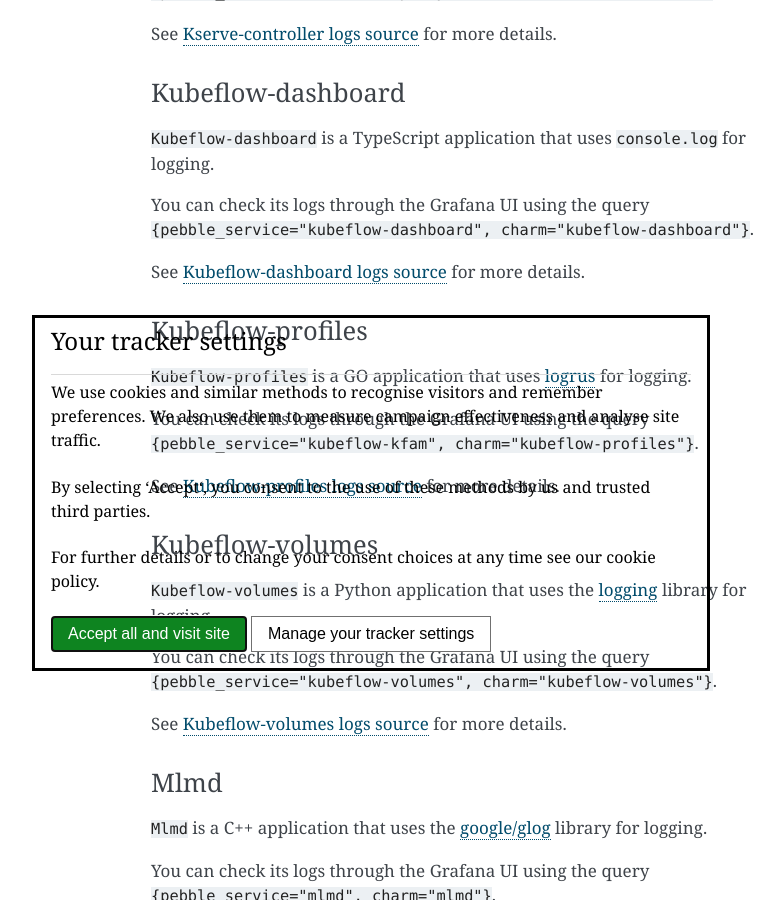
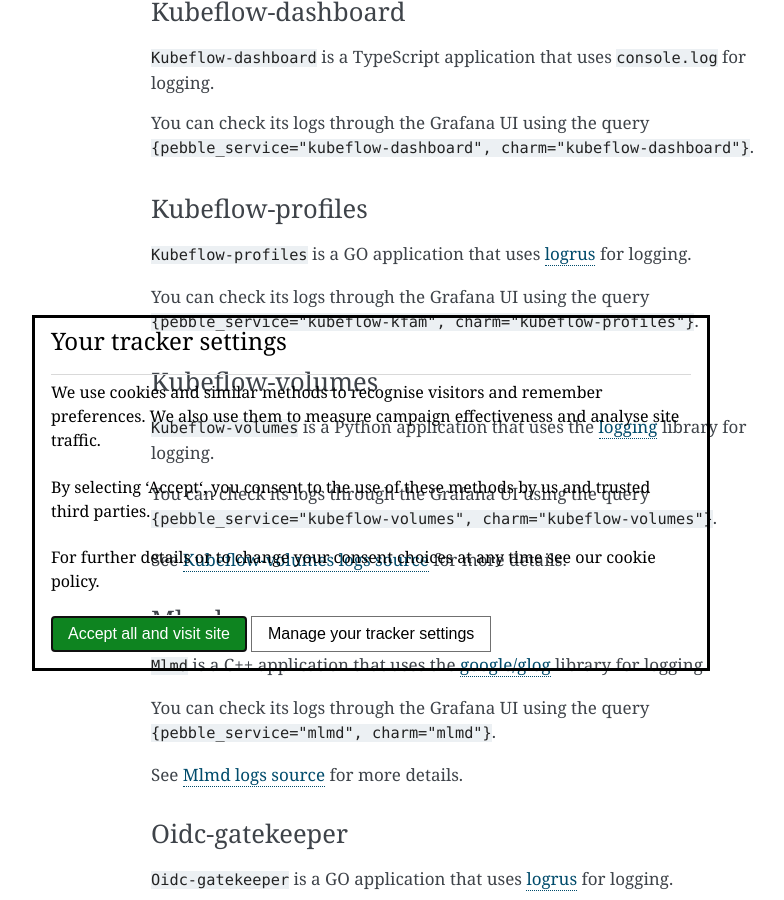
Before and after one commit to canonical/charmed-kubeflow-documentation, a Sphinx documentation site: the page built from docs/reference/monitoring/loki-logs.rst, in a window 1280 px wide and 900 px high, scrolled down 4637 px. Shown: the whole window, without its empty margins (269-1053 px from the left). Built offline with Sphinx 7.4.7, drawn with Linux system fonts in a browser that asks for light colours; some of the changed text lies outside the part shown.

Commit message:
[docs] Fixing broken links (#14)
* [docs] Fixing broken links

* Fixing broken links pending

```diff
--- a/docs/explanation/security/authorisation.rst
+++ b/docs/explanation/security/authorisation.rst
@@ -17,7 +17,7 @@
 
 * Kubeflow Profiles: a `K8s Custom Resource Definition (CRD) <https://kubernetes.io/docs/concepts/extend-kubernetes/api-extension/custom-resources/#customresourcedefinitions>`_ that provides namespace isolation based on K8s RBAC. Profiles are owned by single users, but can have multiple contributors with view and/or edit access.
   * Profiles are managed by the Kubeflow profiles controller, implemented by the `kubeflow-profiles charm <https://charmhub.io/kubeflow-profiles>`_.
-  * Contributors are managed by the `Kubeflow Access Management API (KFAM) <https://github.com/kubeflow/kubeflow/tree/master/components/access-management>`_, also implemented by the ``kubeflow-profiles`` charm.
+  * Contributors are managed by the Kubeflow Access Management API (KFAM), also implemented by the ``kubeflow-profiles`` charm.
 * K8s RBAC.
 * K8s ``SubjectAccessReview`` API, see `Authorization <https://kubernetes.io/docs/reference/access-authn-authz/authorization/#request-attributes-used-in-authorization>`_ for more information.
 * `Istio Authorization Policies <https://istio.io/latest/docs/reference/config/security/authorization-policy/>`_.
--- a/docs/how-to/manage/configure-notebook-page.rst
+++ b/docs/how-to/manage/configure-notebook-page.rst
@@ -233,7 +233,7 @@
 Create default configurations with PodDefaults
 ----------------------------------------------
 
-You can use `PodDefaults <https://github.com/kubeflow/kubeflow/blob/master/components/admission-webhook/README.md>`_ to inject common data and/or configuration to several notebooks at the same time.
+You can use PodDefaults to inject common data and/or configuration to several notebooks at the same time.
 PodDefaults is a namespaced custom resource that defines the configuration to be overlaid on a Pod.
 Each user has access only to the PodDefaults defined in their own namespace. Users can create their own PodDefaults.
 Administrators can provide PodDefaults to users by adding them to the user's namespaces.
--- a/docs/how-to/use/leverage-poddefaults.rst
+++ b/docs/how-to/use/leverage-poddefaults.rst
@@ -4,7 +4,7 @@
 ====================
 
 This guide explains how to apply some common configurations to `Pods <https://kubernetes.io/docs/concepts/workloads/pods/>`_
-with the use of `PodDefaults <https://github.com/kubeflow/kubeflow/blob/master/components/admission-webhook/README.md>`_.
+with the use of `PodDefaults <https://www.deploykf.org/guides/tools/kubeflow-poddefaults/>`_.
 
 PodDefaults in Charmed Kubeflow (CKF) automate the modification of PodSpecs requested by Kubeflow components at creation time.
 The PodDefault API resource is defined by a `CustomResourceDefinition <https://kubernetes.io/docs/concepts/extend-kubernetes/api-extension/custom-resources/#customresourcedefinitions>`_ (CRD) created by the ``admission-webhook`` charm.
--- a/docs/reference/monitoring/loki-logs.rst
+++ b/docs/reference/monitoring/loki-logs.rst
@@ -26,8 +26,6 @@
 ``Admission-webhook`` is a Go application that uses `k8s.io/klog <https://pkg.go.dev/k8s.io/klog>`_ for logging.
 
 You can check its logs through the Grafana UI using the query ``{pebble_service="admission-webhook", charm="admission-webhook"}``.
-
-See `Admission-webhook logs source <https://github.com/kubeflow/kubeflow/tree/master/components/admission-webhook>`_ for more details.
 
 ~~~~~~~~~~~~~~~~~~~
 Argo-controller
@@ -148,8 +146,6 @@
 
 You can check its logs through the Grafana UI using the query ``{pebble_service="kfp-profile-controller", charm="kfp-profile-controller"}``.
 
-See `Kfp-profile-controller logs source <https://github.com/kubeflow/kubeflow/tree/master/components/profile-controller>`_ for more details.
-
 ~~~~~~~~~~~~~~~~~~~
 Kfp-schedwf
 ~~~~~~~~~~~~~~~~~~~
@@ -219,8 +215,6 @@
 
 You can check its logs through the Grafana UI using the query ``{pebble_service="kubeflow-dashboard", charm="kubeflow-dashboard"}``.
 
-See `Kubeflow-dashboard logs source <https://github.com/kubeflow/kubeflow/blob/master/components/centraldashboard>`_ for more details.
-
 ~~~~~~~~~~~~~~~~~~~
 Kubeflow-profiles
 ~~~~~~~~~~~~~~~~~~~
@@ -228,8 +222,6 @@
 ``Kubeflow-profiles`` is a GO application that uses `logrus <https://github.com/sirupsen/logrus>`_ for logging.
 
 You can check its logs through the Grafana UI using the query ``{pebble_service="kubeflow-kfam", charm="kubeflow-profiles"}``.
-
-See `Kubeflow-profiles logs source <https://github.com/kubeflow/kubeflow/tree/master/components/profile-controller>`_ for more details.
 
 ~~~~~~~~~~~~~~~~~~~
 Kubeflow-volumes
```
